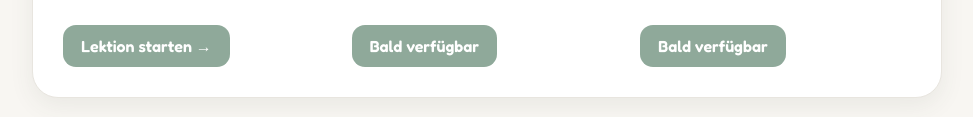
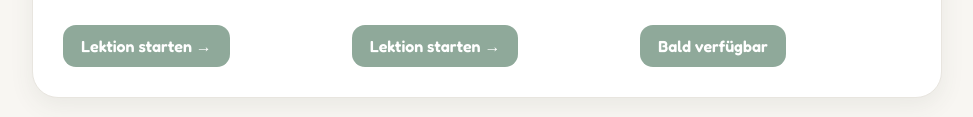
Before and after one commit to abidoudjedane-cmd/deutsch-a1-begrusessung, a plain HTML site: page index.html in a window 1280 px wide. Shown: the part 1812-1929 px from the top of the page, without its empty margins (153-1126 px from the left). Drawn offline with Linux system fonts and the light colour scheme.

Commit message:
Update index.html

```diff
--- a/index.html
+++ b/index.html
@@ -467,9 +467,9 @@ footer {
                 Lerne den Singular und die Pluralformen im Deutschen.
             </p>
 
-            <span class="btn">
-                Bald verfügbar
-            </span>
+            <a class="btn" href="deutsch-a1-singular-plural.html">
+    Lektion starten →
+</a>
         </div>
 
         <!-- Lektion 9 -->
```
